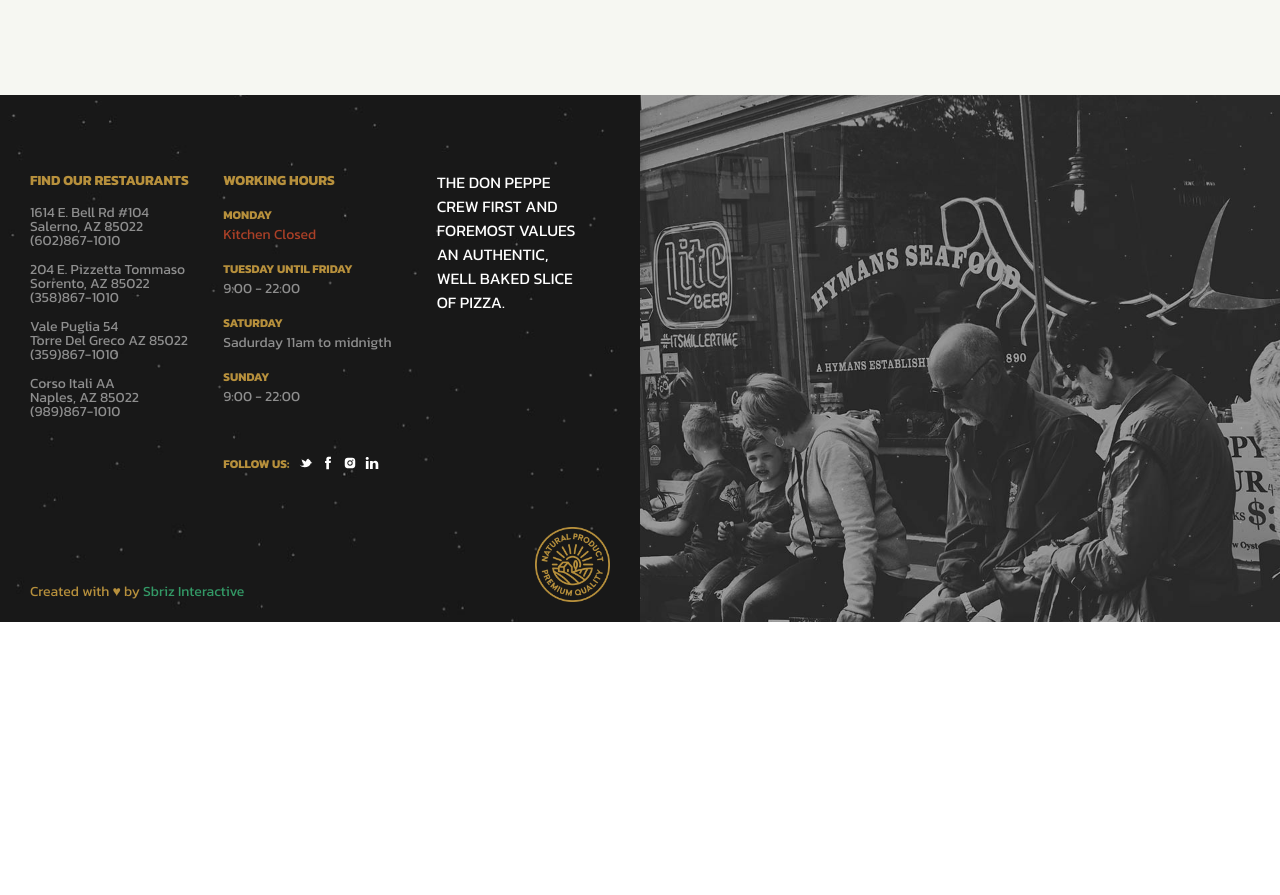
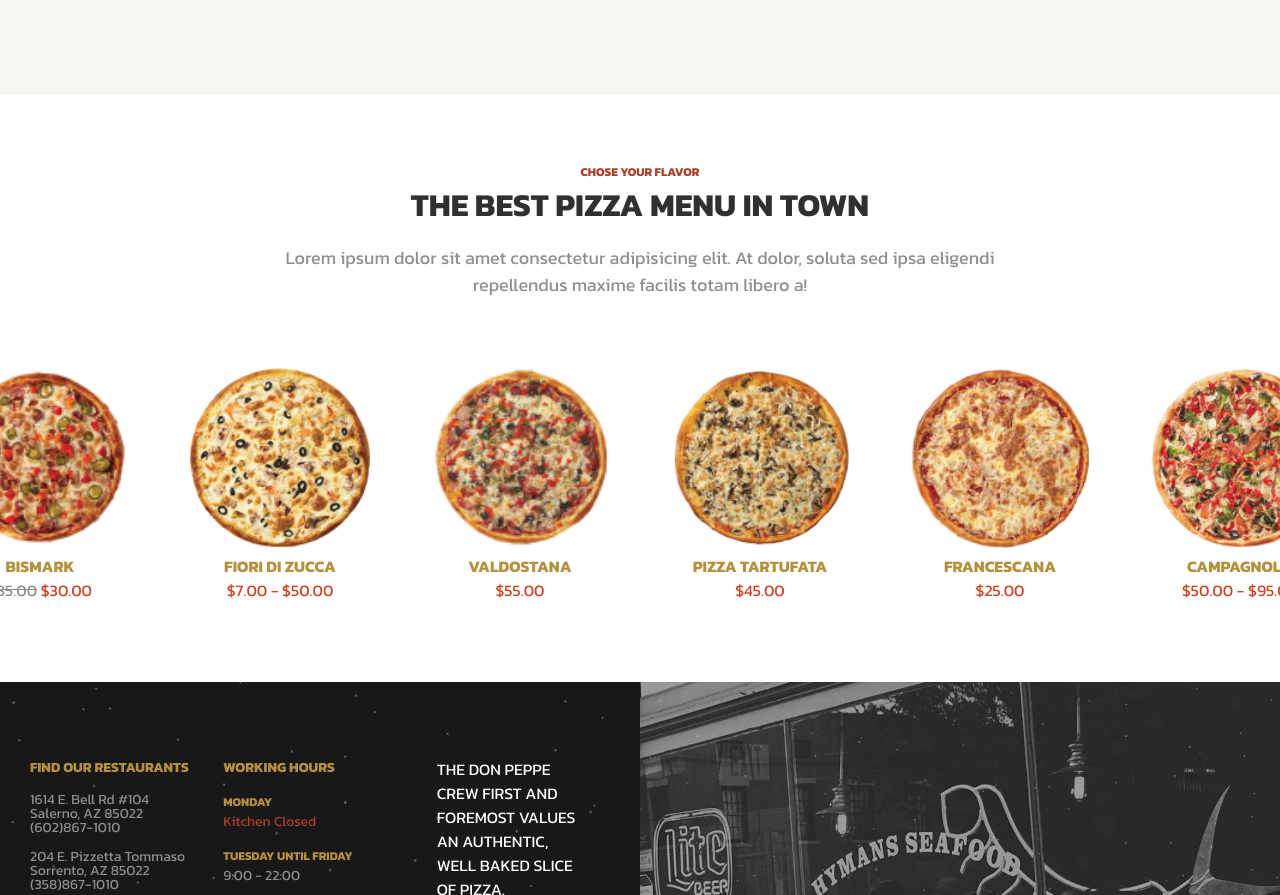
Before and after one commit to fabrizio-scorza/proj-html-vuejs, a Vue app: page / in a window 1280 px wide. Shown: the part 2526-3421 px from the top of the page. Before the commit the page ends 3148 px from the top, so only its background shows below. Built offline with nearby package versions, Linux system fonts and the light colour scheme.

Commit message:
FEAT - menu section

```diff
--- a/src/components/AppMain.vue
+++ b/src/components/AppMain.vue
@@ -2,12 +2,14 @@
 import MainHero from './MainHero.vue';
 import MainSpecialMenu from './MainSpecialMenu.vue';
 import MainSponsor from './MainSponsor.vue';
+import MainMenu from './MainMenu.vue';
 
 export default {
     components: {
         MainHero,
         MainSpecialMenu,
-        MainSponsor
+        MainSponsor,
+        MainMenu
     }
 
 }
@@ -17,6 +19,7 @@ export default {
     <MainHero />
     <MainSpecialMenu />
     <MainSponsor />
+    <MainMenu />
 </template>
 
 <style lang="scss" scoped></style>
--- /dev/null
+++ b/src/components/MainMenu.vue
@@ -0,0 +1,97 @@
+<script>
+import { store } from '../store';
+
+export default {
+    data() {
+        return {
+            store
+        }
+    }
+}
+</script>
+
+<template>
+    <section class="menu-section">
+        <div class="container menu-des">
+            <h4>CHOSE YOUR FLAVOR</h4>
+            <h1>THE BEST PIZZA MENU IN TOWN</h1>
+            <p>Lorem ipsum dolor sit amet consectetur adipisicing elit. At dolor, soluta sed ipsa eligendi repellendus
+                maxime facilis totam libero a!</p>
+        </div>
+        <div class="menu">
+            <ul class="flex">
+                <li v-for="pizza in store.menu">
+                    <img :src="pizza.img" alt="">
+                    <h4>{{ pizza.name.toUpperCase() }}</h4>
+                    <p>
+                        <span v-if="pizza.firstPrice" class="first-price">{{ pizza.firstPrice }}</span>
+                        {{ pizza.price }}
+                    </p>
+                </li>
+            </ul>
+        </div>
+    </section>
+</template>
+
+<style lang="scss" scoped>
+@use '../style/partials/variables' as *;
+
+.menu-section {
+    overflow-x: hidden;
+}
+
+.menu-des {
+    text-align: center;
+    margin-top: 8px;
+    padding-top: 60px;
+    padding-bottom: 30px;
+
+    h4 {
+        font-size: 12px;
+        color: $text-bordeaux;
+    }
+
+    h1 {
+        font-size: 32px;
+        color: $text-darkgray;
+        padding-bottom: 15px;
+    }
+
+    p {
+        font-size: 18px;
+        color: $text-gray;
+        padding-bottom: 40px;
+    }
+}
+
+.menu {
+    text-align: center;
+    margin: 0 -50px;
+    padding-bottom: 80px;
+
+    img {
+        width: 180px;
+        aspect-ratio: 1;
+    }
+
+    h4 {
+        color: $gold;
+    }
+
+    p {
+        color: $orange ;
+
+        .first-price {
+            color: $text-gray;
+            text-decoration: line-through;
+        }
+    }
+
+
+
+}
+
+.flex {
+    justify-content: space-between;
+}
+</style>
--- a/src/store.js
+++ b/src/store.js
@@ -67,5 +67,38 @@ export const store = reactive({
             city: 'Naples, AZ 85022',
             number: '(989)867-1010',
         }
+    ],
+    menu: [
+        {
+            img: '/img/h3-product-img-1a-100x100.png',
+            name: 'bismark',
+            price: '$30.00',
+            firstPrice: '$35.00'
+        },
+        {
+            img: '/img/h3-product-img-2a-150x150.png',
+            name: 'fiori di zucca',
+            price: '$7.00 - $50.00'
+        },
+        {
+            img: '/img/h3-product-img-6a-100x100.png',
+            name: 'valdostana',
+            price: '$55.00'
+        },
+        {
+            img: '/img/h3-product-img-4a-150x150.png',
+            name: 'pizza tartufata',
+            price: '$45.00'
+        },
+        {
+            img: '/img/h3-product-img-5a-150x150.png',
+            name: 'francescana',
+            price: '$25.00'
+        },
+        {
+            img: '/img/h3-product-img-3a-150x150.png',
+            name: 'campagnola',
+            price: '$50.00 - $95.00'
+        }
     ]
 })
```
